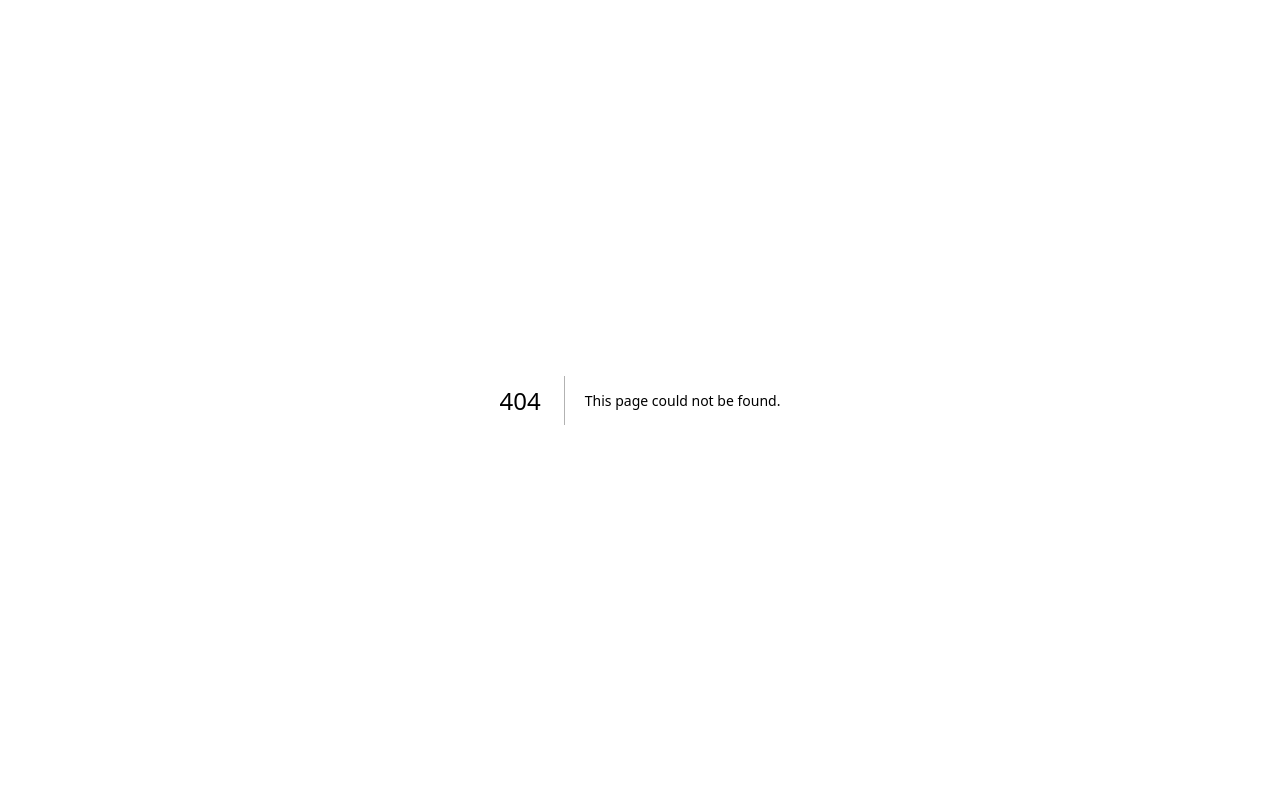
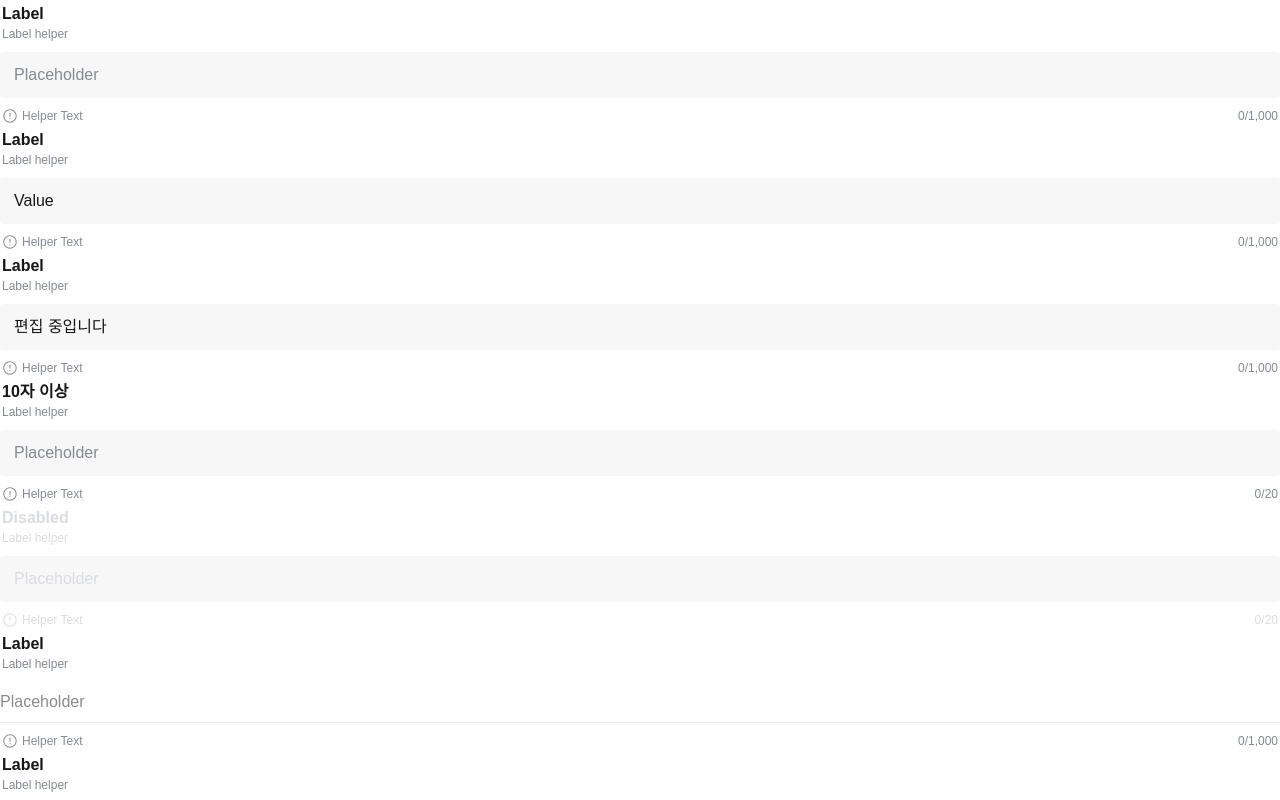
Before and after one commit to TEAM-LIAISON/groble-frontend, a Next.js app: page /tests in a window 1280 px wide. Before the commit this address had no page. Shown: the top 800 px of the page. Built offline with nearby package versions, Linux system fonts and the light colour scheme.

Commit message:
Add TextField component

```diff
--- a/app/globals.css
+++ b/app/globals.css
@@ -34,6 +34,8 @@
   --color-accent-violet: #6541f2;
   --color-accent-purple: #cb59ff;
   --color-accent-pink: #f553da;
+
+  --color-component-fill-strong: #eaebec;
 
   --text-*: initial;
 
@@ -73,6 +75,10 @@
   --text-caption-1--line-height: 1.334;
   --text-caption-2: 11px;
   --text-caption-2--line-height: 1.273;
+
+  --radius-*: initial;
+
+  --radius-xs: 4px;
 }
 
 :root {
--- /dev/null
+++ b/app/tests/page.tsx
@@ -0,0 +1,115 @@
+import TextField from "@/components/text-field";
+
+export default function Page() {
+  return (
+    <>
+      <section>
+        <div>
+          <TextField
+            label="Label"
+            labelHelper="Label helper"
+            helperText="Helper Text"
+            placeholder="Placeholder"
+            maxLength={1000}
+          />
+        </div>
+        <div>
+          <TextField
+            label="Label"
+            labelHelper="Label helper"
+            helperText="Helper Text"
+            placeholder="Placeholder"
+            defaultValue="Value"
+            maxLength={1000}
+          />
+        </div>
+        <div>
+          <TextField
+            label="Label"
+            labelHelper="Label helper"
+            helperText="Helper Text"
+            defaultValue="편집 중입니다"
+            maxLength={1000}
+          />
+        </div>
+        <div>
+          <TextField
+            label="10자 이상"
+            labelHelper="Label helper"
+            helperText="Helper Text"
+            placeholder="Placeholder"
+            minLength={10}
+            maxLength={20}
+          />
+        </div>
+        <div>
+          <TextField
+            label="Disabled"
+            labelHelper="Label helper"
+            helperText="Helper Text"
+            placeholder="Placeholder"
+            minLength={10}
+            maxLength={20}
+            disabled
+          />
+        </div>
+      </section>
+      <section>
+        <div>
+          <TextField
+            label="Label"
+            labelHelper="Label helper"
+            helperText="Helper Text"
+            placeholder="Placeholder"
+            maxLength={1000}
+            variantType="line"
+          />
+        </div>
+        <div>
+          <TextField
+            label="Label"
+            labelHelper="Label helper"
+            helperText="Helper Text"
+            placeholder="Placeholder"
+            defaultValue="Value"
+            maxLength={1000}
+            variantType="line"
+          />
+        </div>
+        <div>
+          <TextField
+            label="Label"
+            labelHelper="Label helper"
+            helperText="Helper Text"
+            defaultValue="편집 중입니다"
+            maxLength={1000}
+            variantType="line"
+          />
+        </div>
+        <div>
+          <TextField
+            label="10자 이상"
+            labelHelper="Label helper"
+            helperText="Helper Text"
+            placeholder="Placeholder"
+            minLength={10}
+            maxLength={20}
+            variantType="line"
+          />
+        </div>
+        <div>
+          <TextField
+            label="Disabled"
+            labelHelper="Label helper"
+            helperText="Helper Text"
+            placeholder="Placeholder"
+            minLength={10}
+            maxLength={20}
+            disabled
+            variantType="line"
+          />
+        </div>
+      </section>
+    </>
+  );
+}
--- /dev/null
+++ b/components/icons/exclamation.tsx
@@ -0,0 +1,17 @@
+export default function Exclamation() {
+  return (
+    <svg
+      width="16"
+      height="16"
+      viewBox="0 0 16 16"
+      xmlns="http://www.w3.org/2000/svg"
+      className="fill-current"
+    >
+      <path
+        fillRule="evenodd"
+        clipRule="evenodd"
+        d="M8.00016 13.6667C11.1298 13.6667 13.6668 11.1297 13.6668 8.00004C13.6668 4.87043 11.1298 2.33337 8.00016 2.33337C4.87055 2.33337 2.3335 4.87043 2.3335 8.00004C2.3335 11.1297 4.87055 13.6667 8.00016 13.6667ZM8.00016 14.6667C11.6821 14.6667 14.6668 11.6819 14.6668 8.00004C14.6668 4.31814 11.6821 1.33337 8.00016 1.33337C4.31826 1.33337 1.3335 4.31814 1.3335 8.00004C1.3335 11.6819 4.31826 14.6667 8.00016 14.6667ZM8.50016 8.66671L8.50016 4.66671H7.50016L7.50016 8.66671H8.50016ZM8.50016 11.3334V10.3334H7.50016V11.3334H8.50016Z"
+      />
+    </svg>
+  );
+}
--- /dev/null
+++ b/components/text-field.tsx
@@ -0,0 +1,77 @@
+"use client";
+
+import { ComponentPropsWithRef, useState } from "react";
+import { twMerge } from "tailwind-merge";
+import Exclamation from "./icons/exclamation";
+
+export default function TextField({
+  label,
+  labelHelper,
+  helperText,
+  variantType = "box",
+  maxLength,
+  className,
+  disabled,
+  onChange,
+  ...props
+}: {
+  label?: string;
+  labelHelper?: string;
+  helperText?: string;
+  variantType?: "box" | "line";
+} & ComponentPropsWithRef<"input">) {
+  const [length, setLength] = useState(0);
+
+  return (
+    <label className="group flex flex-col gap-2">
+      {(label || labelHelper) && (
+        <div className="flex flex-col p-0.5">
+          {label && (
+            <div className="text-body-1-normal font-semibold text-label-normal group-has-disabled:text-label-disable">
+              {label}
+            </div>
+          )}
+          {labelHelper && (
+            <div className="text-caption-1 font-medium text-label-alternative group-has-disabled:text-label-disable">
+              {labelHelper}
+            </div>
+          )}
+        </div>
+      )}
+      <input
+        className={twMerge(
+          "text-body-1-normal font-medium text-label-normal disabled:text-label-disable disabled:placeholder:text-label-disable",
+          variantType == "box" &&
+            "rounded-xs bg-background-alternative px-[14px] py-[11px] outline-[1.5px] -outline-offset-[1.5px] outline-background-alternative placeholder:text-label-alternative focus:outline-primary-normal disabled:bg-interaction-disable [&:user-invalid]:outline-status-error",
+          variantType == "line" &&
+            "border-b-[1.5px] border-line-neutral py-2 outline-0 focus:border-label-normal [&:user-invalid]:border-status-error [&:user-valid]:border-status-success",
+          className,
+        )}
+        maxLength={maxLength}
+        disabled={disabled}
+        onChange={(event) => {
+          setLength(event.currentTarget.value.length);
+          onChange?.(event);
+        }}
+        {...props}
+      />
+      {(helperText || maxLength) && (
+        <div className="flex items-center justify-stretch p-0.5 text-caption-1 text-label-alternative group-has-disabled:text-label-disable">
+          <span
+            className={twMerge(
+              "flex items-center gap-1 group-has-[&:user-invalid]:text-status-error group-has-[&:user-valid]:text-status-success",
+            )}
+          >
+            <Exclamation />
+            {helperText}
+          </span>
+          {maxLength && (
+            <span className="ml-auto">
+              {(length || 0).toLocaleString()}/{maxLength.toLocaleString()}
+            </span>
+          )}
+        </div>
+      )}
+    </label>
+  );
+}
```
